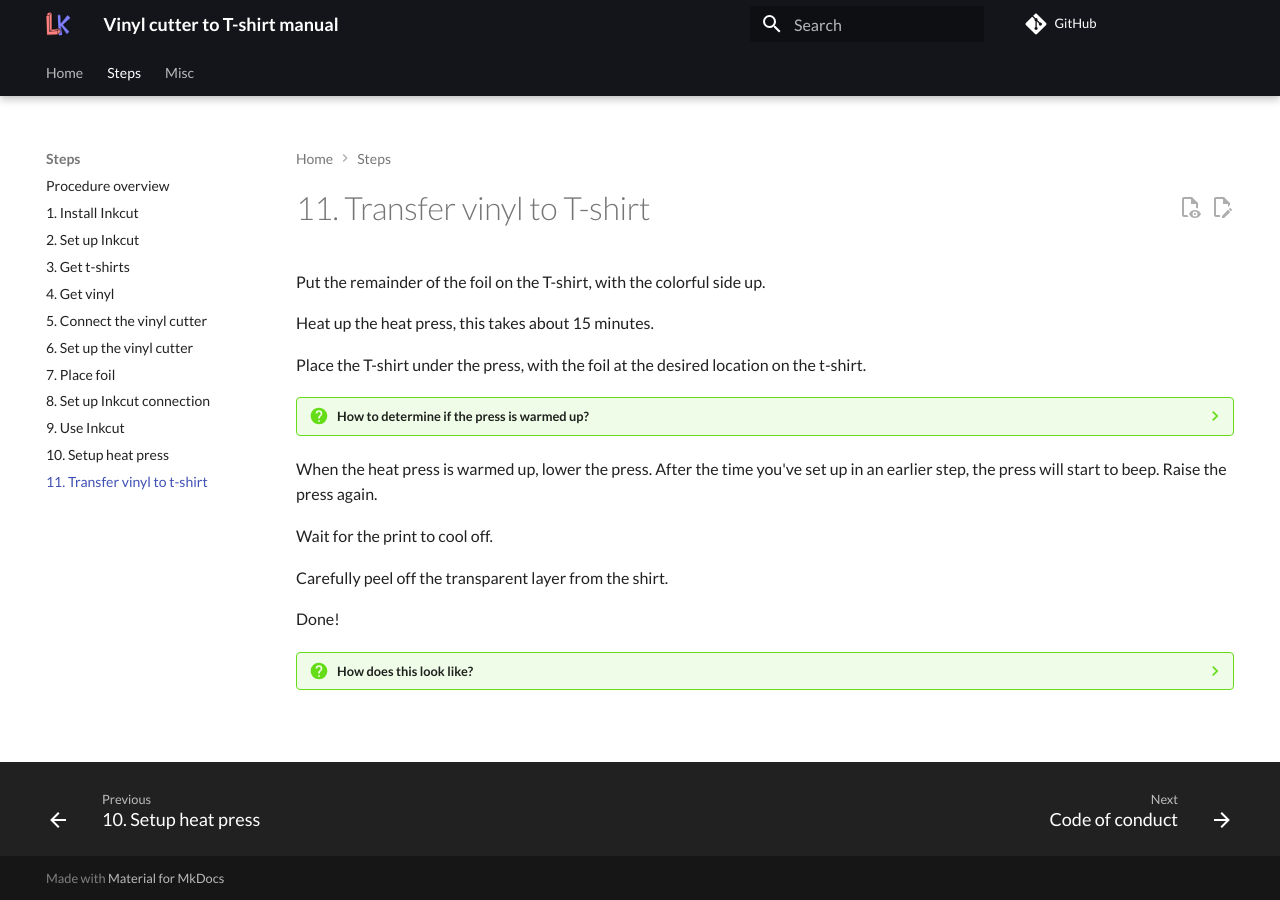
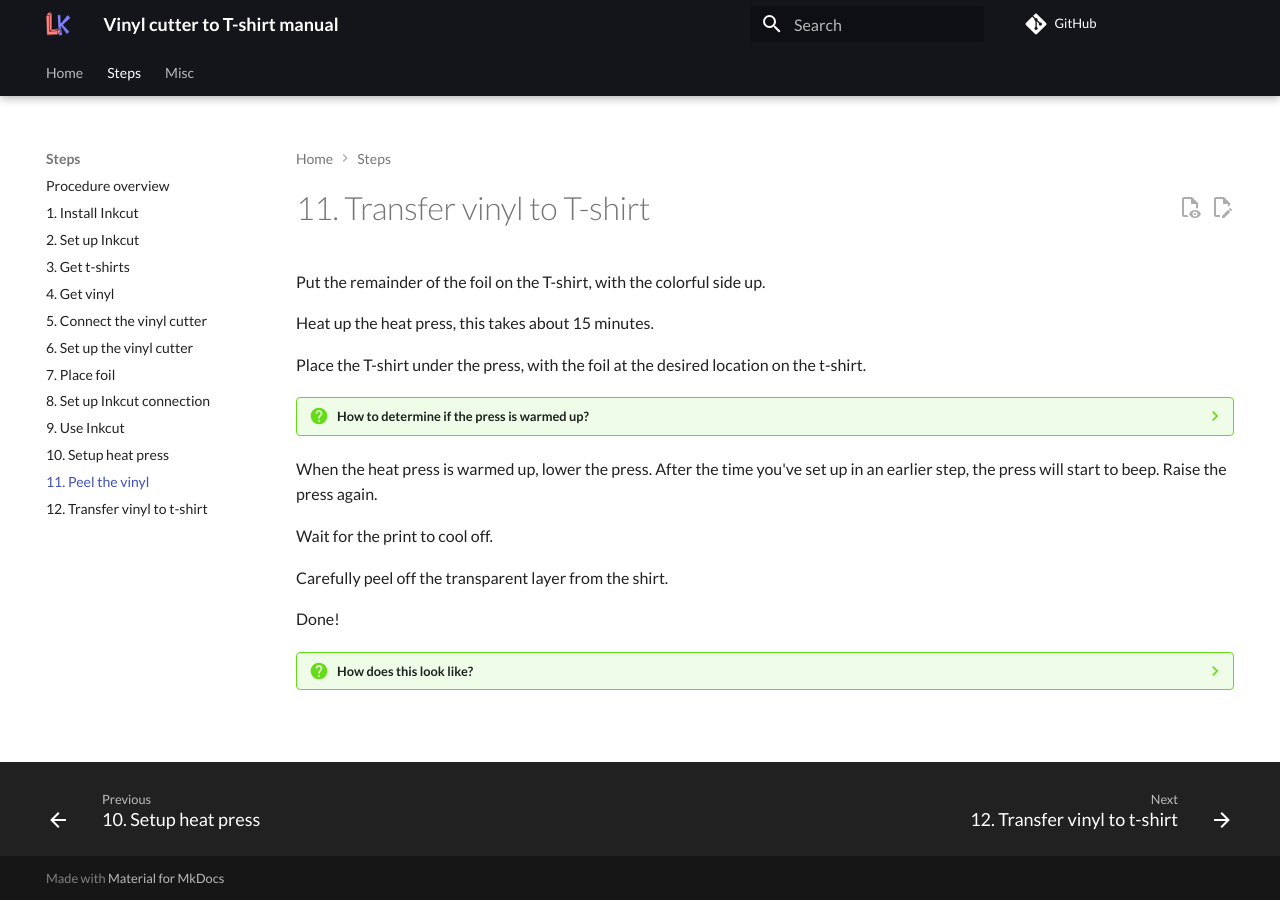
Before and after one commit to uppsala-makerspace/vevor_vinyl_cutter_to_t_shirt_manual, an MkDocs documentation site: the page built from docs/steps/11_peel_vinyl.md, in a window 1280 px wide. Built offline with MkDocs 1.6.1 and Material for MkDocs 9.7.7, drawn with Linux system fonts in a browser that asks for light colours; comment, search, counter and statistics services are not loaded.

Commit message:
Add step

```diff
--- a/mkdocs.yml
+++ b/mkdocs.yml
@@ -17,7 +17,8 @@ nav:
     - 8. Set up Inkcut connection: steps/8_setup_inkcut_connection.md
     - 9. Use Inkcut: steps/9_use_inkcut.md
     - 10. Setup heat press: steps/10_setup_heat_press.md
-    - 11. Transfer vinyl to t-shirt: steps/11_transfer_vinyl_to_t_shirt.md
+    - 11. Peel the vinyl: steps/11_peel_vinyl.md
+    - 12. Transfer vinyl to t-shirt: steps/12_transfer_vinyl_to_t_shirt.md
   - Misc:
     - Code of conduct: CODE_OF_CONDUCT.md
     - Contributing: CONTRIBUTING.md
```
Also changed, not shown: docs/steps/12_transfer_vinyl_to_t_shirt.md (added, +38 -0 lines), docs/steps/11_peel_vinyl.md (renamed from docs/steps/11_transfer_vinyl_to_t_shirt.md).
